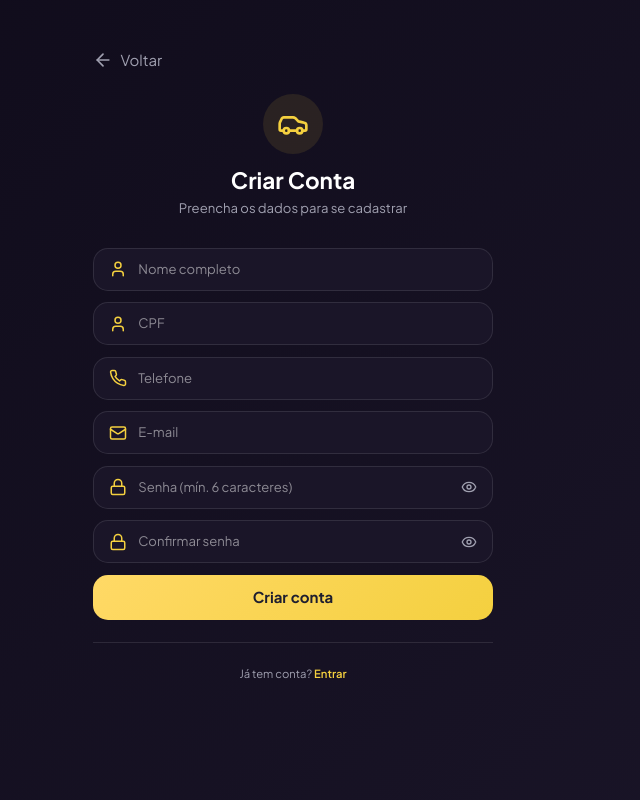
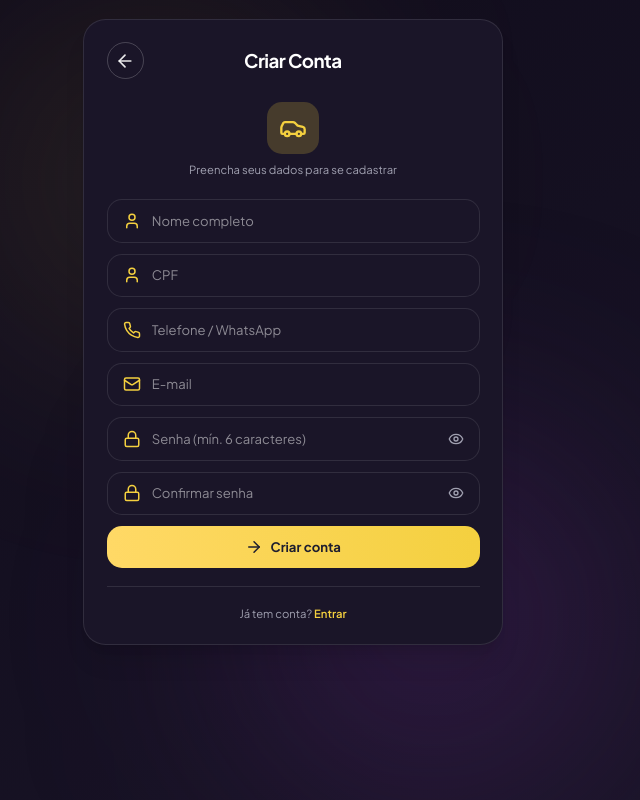
Before and after one commit to izakeobaleva/obaleva-app, a React (Vite) app: page /register in a window 1280 px wide. Shown: the whole page, without its empty margins (347-987 px from the left). Built offline with nearby package versions, Linux system fonts and the light colour scheme.

Commit message:
[dyad] wrote 1 file(s) + extra files edited outside of Dyad

```diff
--- a/src/pages/RegisterPassenger.tsx
+++ b/src/pages/RegisterPassenger.tsx
@@ -1,8 +1,12 @@
 import { useState } from 'react'
-import { useNavigate } from 'react-router-dom'
+import { useNavigate, Link } from 'react-router-dom'
 import { supabase } from '../lib/supabaseClient'
+import { motion, AnimatePresence } from 'framer-motion'
 import { toast } from 'sonner'
-import { User, Mail, Lock, Phone, Eye, EyeOff, ArrowLeft, Car } from 'lucide-react'
+import {
+  User, Mail, Lock, Phone, Eye, EyeOff, ArrowLeft,
+  ArrowRight, Check, Car
+} from 'lucide-react'
 
 export function RegisterPassenger() {
   const navigate = useNavigate()
@@ -11,16 +15,22 @@ export function RegisterPassenger() {
   const [telefone, setTelefone] = useState('')
   const [email, setEmail] = useState('')
   const [password, setPassword] = useState('')
+  const [confirmPassword, setConfirmPassword] = useState('')
   const [showPassword, setShowPassword] = useState(false)
   const [showConfirm, setShowConfirm] = useState(false)
   const [loading, setLoading] = useState(false)
-  const [step, setStep] = useState<'form' | 'success'>('form')
+  const [success, setSuccess] = useState(false)
 
   const handleRegister = async (e: React.FormEvent) => {
     e.preventDefault()
 
     if (!nome || !cpf || !telefone || !email || !password) {
       toast.error('Preencha todos os campos')
+      return
+    }
+
+    if (password !== confirmPassword) {
+      toast.error('As senhas não coincidem')
       return
     }
 
@@ -43,7 +53,7 @@ export function RegisterPassenger() {
       await supabase.from('usuarios').insert({
         id: authData.user.id,
         nome_completo: nome,
-        cpf,
+        cpf: cpf.replace(/\D/g, ''),
         telefone,
         email,
         tipo: 'passageiro'
@@ -52,7 +62,7 @@ export function RegisterPassenger() {
       await supabase.from('passageiros').insert({ id: authData.user.id })
 
       toast.success('Conta criada com sucesso!')
-      setStep('success')
+      setSuccess(true)
     } catch (err: any) {
       toast.error(err.message || 'Erro ao cadastrar')
     } finally {
@@ -60,46 +70,75 @@ export function RegisterPassenger() {
     }
   }
 
-  if (step === 'success') {
+  const formatarCpf = (value: string) => {
+    const digits = value.replace(/\D/g, '').slice(0, 11)
+    return digits.replace(/(\d{3})(\d{3})(\d{3})(\d{2})/, '$1.$2.$3-$4')
+  }
+
+  if (success) {
     return (
-      <div className="min-h-screen flex items-center justify-center p-5" style={{ background: 'linear-gradient(135deg, #0F0B1A 0%, #1A1528 100%)' }}>
-        <div className="bg-[#1A1528] rounded-3xl border border-white/10 shadow-xl w-full max-w-[380px] p-8 text-center">
+      <div className="min-h-screen bg-gradient-to-br from-[#0F0B1A] to-[#1A1528] flex items-center justify-center p-5">
+        <div className="absolute inset-0 overflow-hidden pointer-events-none">
+          <div className="absolute top-0 left-1/4 w-96 h-96 bg-[#F4D03F]/10 rounded-full blur-[120px]" />
+          <div className="absolute bottom-0 right-1/4 w-96 h-96 bg-[#6B2D8C]/30 rounded-full blur-[120px]" />
+        </div>
+
+        <motion.div
+          initial={{ opacity: 0, scale: 0.95 }}
+          animate={{ opacity: 1, scale: 1 }}
+          className="relative z-10 bg-[#1A1528] rounded-3xl border border-white/10 shadow-xl w-full max-w-[380px] p-8 text-center"
+        >
           <div className="w-16 h-16 bg-green-500/20 rounded-full flex items-center justify-center mx-auto mb-4">
-            <svg className="w-8 h-8 text-green-400" fill="none" viewBox="0 0 24 24" stroke="currentColor">
-              <path strokeLinecap="round" strokeLinejoin="round" strokeWidth={2} d="M5 13l4 4L19 7" />
-            </svg>
+            <Check size={32} className="text-green-400" />
           </div>
           <h2 className="text-xl font-bold text-white mb-2">Conta criada!</h2>
-          <p className="text-[#A0A0B0] text-sm mb-6">Sua conta foi criada com sucesso.</p>
+          <p className="text-[#A0A0B0] text-sm mb-6">Sua conta foi criada com sucesso. Agora faça login para começar.</p>
           <button
             onClick={() => window.location.href = '/login'}
-            className="w-full py-3 rounded-2xl font-bold text-[#1E1E2F] hover:shadow-lg transition-all"
-            style={{ background: 'linear-gradient(135deg, #FFD966 0%, #F4D03F 100%)' }}
+            className="w-full py-3 rounded-2xl font-bold bg-gradient-to-r from-[#22C55E] to-[#16A34A] text-white hover:shadow-lg transition-all text-sm"
           >
             Ir para o Login
           </button>
-        </div>
+        </motion.div>
       </div>
     )
   }
 
   return (
-    <div className="min-h-screen p-5" style={{ background: 'linear-gradient(135deg, #0F0B1A 0%, #1A1528 100%)' }}>
-      <div className="max-w-[400px] mx-auto pt-8">
-        <button
-          onClick={() => window.location.href = '/login'}
-          className="flex items-center gap-2 text-[#A0A0B0] hover:text-white transition mb-6"
-          type="button"
-        >
-          <ArrowLeft size={20} /> Voltar
-        </button>
+    <div className="min-h-screen bg-gradient-to-br from-[#0F0B1A] to-[#1A1528] py-5 px-5">
+      <div className="absolute inset-0 overflow-hidden pointer-events-none">
+        <div className="absolute top-0 left-1/4 w-96 h-96 bg-[#F4D03F]/10 rounded-full blur-[120px]" />
+        <div className="absolute bottom-0 right-1/4 w-96 h-96 bg-[#6B2D8C]/30 rounded-full blur-[120px]" />
+      </div>
 
-        <div className="text-center mb-8">
-          <div className="w-16 h-16 rounded-full flex items-center justify-center mx-auto mb-3" style={{ background: 'rgba(244, 208, 63, 0.1)' }}>
-            <Car className="text-[#F4D03F]" size={32} />
+      <motion.div
+        initial={{ opacity: 0, y: 30 }}
+        animate={{ opacity: 1, y: 0 }}
+        className="relative z-10 bg-[#1A1528] rounded-3xl border border-white/10 shadow-xl w-full max-w-[420px] mx-auto p-6"
+      >
+        {/* Header com botão de voltar */}
+        <div className="flex items-center mb-6">
+          <button
+            onClick={() => window.location.href = '/login'}
+            className="btn-outline-dark p-2 inline-flex items-center justify-center"
+            aria-label="Voltar"
+            type="button"
+          >
+            <ArrowLeft size={20} />
+          </button>
+          <div className="flex-1 text-center -ml-10">
+            <h1 className="text-xl font-bold text-white" style={{ fontFamily: "'Plus Jakarta Sans', sans-serif", letterSpacing: '-0.03em' }}>
+              Criar Conta
+            </h1>
           </div>
-          <h1 className="text-2xl font-bold text-white">Criar Conta</h1>
-          <p className="text-[#A0A0B0] text-sm mt-1">Preencha os dados para se cadastrar</p>
+        </div>
+
+        {/* Ícone decorativo */}
+        <div className="text-center mb-6">
+          <div className="w-14 h-14 bg-[#F4D03F]/20 rounded-2xl flex items-center justify-center mx-auto mb-2">
+            <Car size={28} className="text-[#F4D03F]" />
+          </div>
+          <p className="text-xs text-[#A0A0B0]">Preencha seus dados para se cadastrar</p>
         </div>
 
         <form onSubmit={handleRegister} className="space-y-3">
@@ -110,12 +149,12 @@ export function RegisterPassenger() {
 
           <div className="flex items-center gap-3 bg-[#1A1528] border border-white/10 rounded-2xl px-4 py-3">
             <User size={18} className="text-[#F4D03F] shrink-0" />
-            <input type="text" placeholder="CPF" className="w-full bg-transparent text-white placeholder-white/50 focus:outline-none text-sm" value={cpf} onChange={e => setCpf(e.target.value)} required />
+            <input type="text" placeholder="CPF" className="w-full bg-transparent text-white placeholder-white/50 focus:outline-none text-sm" value={cpf} onChange={e => setCpf(formatarCpf(e.target.value))} required maxLength={14} />
           </div>
 
           <div className="flex items-center gap-3 bg-[#1A1528] border border-white/10 rounded-2xl px-4 py-3">
             <Phone size={18} className="text-[#F4D03F] shrink-0" />
-            <input type="tel" placeholder="Telefone" className="w-full bg-transparent text-white placeholder-white/50 focus:outline-none text-sm" value={telefone} onChange={e => setTelefone(e.target.value)} required />
+            <input type="tel" placeholder="Telefone / WhatsApp" className="w-full bg-transparent text-white placeholder-white/50 focus:outline-none text-sm" value={telefone} onChange={e => setTelefone(e.target.value)} required />
           </div>
 
           <div className="flex items-center gap-3 bg-[#1A1528] border border-white/10 rounded-2xl px-4 py-3">
@@ -134,7 +173,12 @@ export function RegisterPassenger() {
               required
               minLength={6}
             />
-            <button type="button" onClick={() => setShowPassword(!showPassword)} className="text-[#A0A0B0] hover:text-white transition shrink-0">
+            <button
+              type="button"
+              onClick={() => setShowPassword(!showPassword)}
+              className="text-[#A0A0B0] hover:text-white transition shrink-0"
+              aria-label={showPassword ? 'Ocultar senha' : 'Mostrar senha'}
+            >
               {showPassword ? <EyeOff size={16} /> : <Eye size={16} />}
             </button>
           </div>
@@ -145,27 +189,42 @@ export function RegisterPassenger() {
               type={showConfirm ? 'text' : 'password'}
               placeholder="Confirmar senha"
               className="w-full bg-transparent text-white placeholder-white/50 focus:outline-none text-sm"
-              value={password}
-              onChange={e => setPassword(e.target.value)}
+              value={confirmPassword}
+              onChange={e => setConfirmPassword(e.target.value)}
               required
               minLength={6}
             />
-            <button type="button" onClick={() => setShowConfirm(!showConfirm)} className="text-[#A0A0B0] hover:text-white transition shrink-0">
+            <button
+              type="button"
+              onClick={() => setShowConfirm(!showConfirm)}
+              className="text-[#A0A0B0] hover:text-white transition shrink-0"
+              aria-label={showConfirm ? 'Ocultar senha' : 'Mostrar senha'}
+            >
               {showConfirm ? <EyeOff size={16} /> : <Eye size={16} />}
             </button>
           </div>
 
-          <button
+          <motion.button
+            whileTap={{ scale: 0.98 }}
             type="submit"
             disabled={loading}
-            className="w-full py-3 rounded-2xl font-bold text-[#1E1E2F] hover:shadow-lg transition-all disabled:opacity-50"
-            style={{ background: 'linear-gradient(135deg, #FFD966 0%, #F4D03F 100%)' }}
+            className="w-full rounded-2xl font-bold bg-gradient-to-r from-[#FFD966] to-[#F4D03F] text-[#1E1E2F] hover:shadow-lg transition-all flex items-center justify-center gap-2 py-3 text-sm disabled:opacity-50 mt-4"
           >
-            {loading ? 'Cadastrando...' : 'Criar conta'}
-          </button>
+            {loading ? (
+              <span className="flex items-center gap-2">
+                <svg className="animate-spin h-5 w-5" viewBox="0 0 24 24">
+                  <circle className="opacity-25" cx="12" cy="12" r="10" stroke="currentColor" strokeWidth="4" fill="none" />
+                  <path className="opacity-75" fill="currentColor" d="M4 12a8 8 0 018-8V0C5.373 0 0 5.373 0 12h4z" />
+                </svg>
+                Cadastrando...
+              </span>
+            ) : (
+              <><ArrowRight size={18} /> Criar conta</>
+            )}
+          </motion.button>
         </form>
 
-        <div className="mt-6 pt-6 border-t border-white/10 text-center">
+        <div className="mt-5 pt-5 border-t border-white/10 text-center">
           <p className="text-xs text-[#A0A0B0]">
             Já tem conta?{' '}
             <button
@@ -177,7 +236,7 @@ export function RegisterPassenger() {
             </button>
           </p>
         </div>
-      </div>
+      </motion.div>
     </div>
   )
 }
```
Also changed, not shown: .dyad/screenshot/6597571255d5723adf693b625f001cf4f6a962c6.png (deleted), .dyad/screenshot/daa3acf0ca6466d85ddd6f3c33b4d0c2fa934006.png (added).
